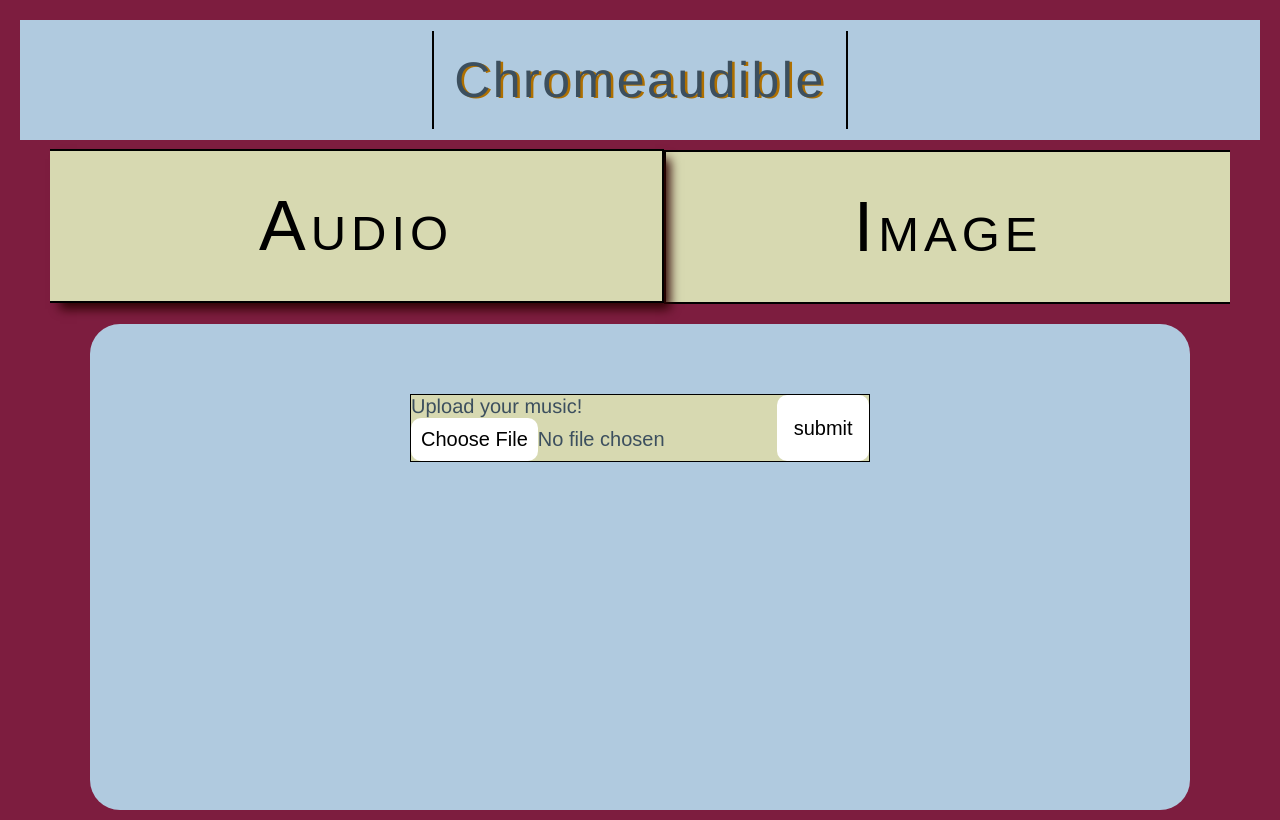
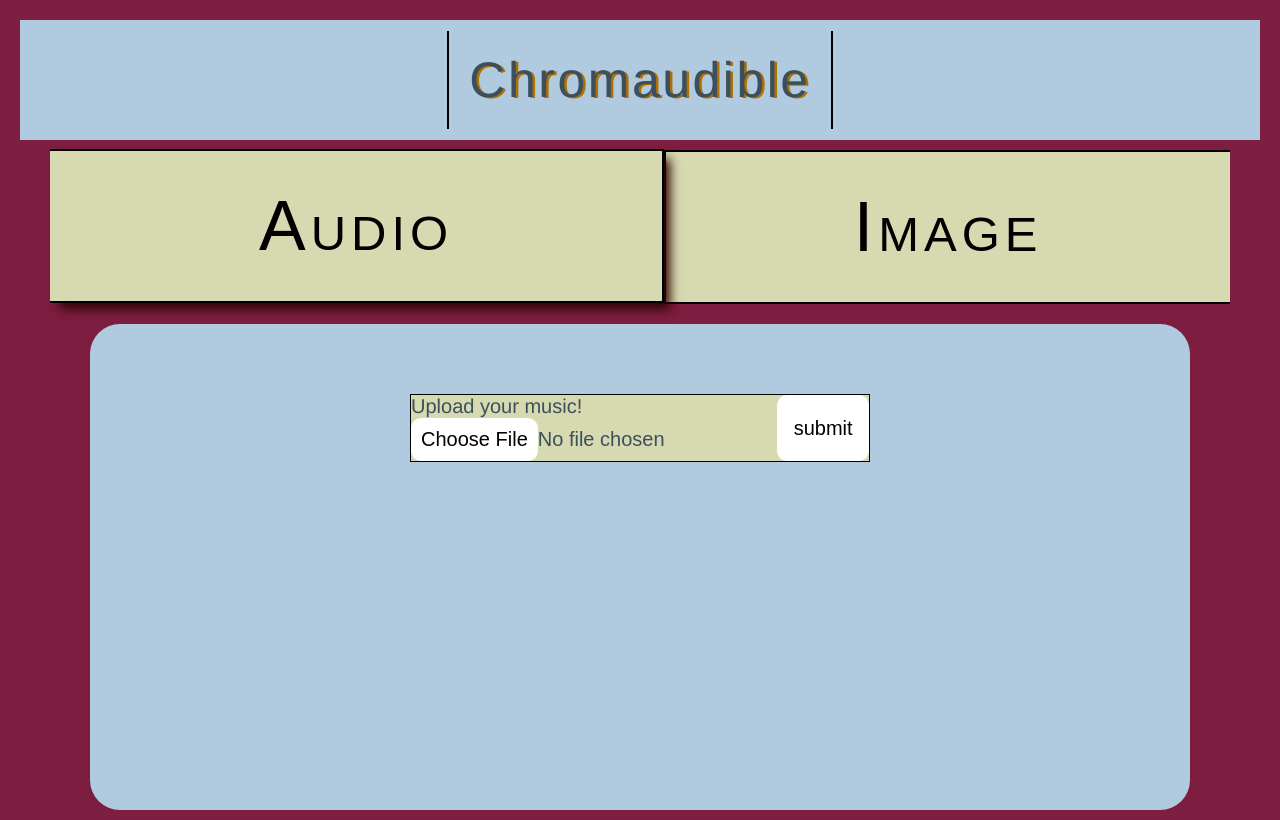
Before and after one commit to Aborgen/chromaudible, a Vue app in the folder front/: page / in a window 1280 px wide. Built offline with nearby package versions, Linux system fonts and the light colour scheme.

Commit message:
Change references to Chromeaudible to be the correct Chromaudible

```diff
--- a/front/src/components/layout/TheHeader/TheHeader.vue
+++ b/front/src/components/layout/TheHeader/TheHeader.vue
@@ -1,6 +1,6 @@
 <template>
 <section :class="classFromParent + ' header-container'">
-  <div class='header-item logo'>Chromeaudible</div>
+  <div class='header-item logo'>Chromaudible</div>
 </section>
 </template>
 
```
Also changed, not shown: 1 other file (tests, documents, lock files or other folders).
